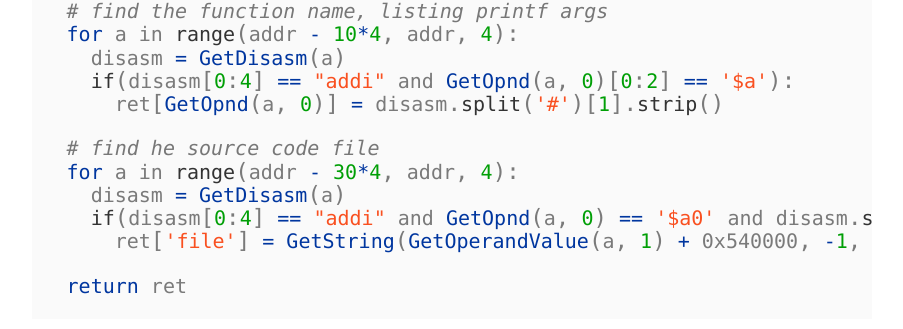
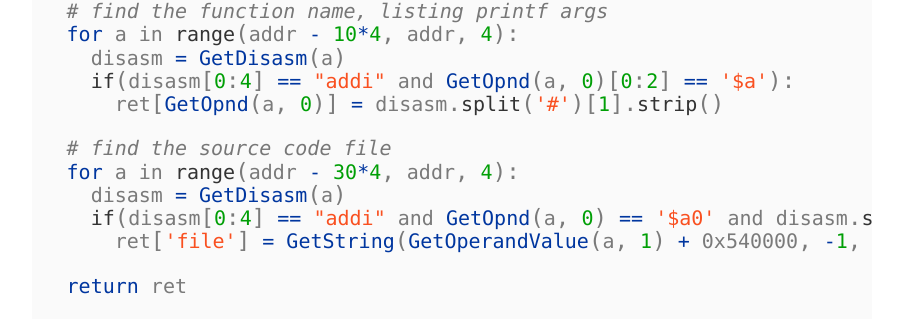
Before and after one commit to nologic/blog, a Jekyll site: the page built from _posts/2017-04-10-embedded-webserver.md, in a window 1280 px wide and 900 px high, scrolled down 5787 px. Shown: the part 124-453 px from the top of the window, without its empty margins (188-1091 px from the left). Built offline with Jekyll 4.4.1, drawn with Linux system fonts in a browser that asks for light colours; nearby versions of some CDN libraries.

```diff
--- a/_posts/2017-04-10-embedded-webserver.md
+++ b/_posts/2017-04-10-embedded-webserver.md
@@ -133,7 +133,7 @@ def findPrintfStrings(addr):
    if(disasm[0:4] == "addi" and GetOpnd(a, 0)[0:2] == '$a'):
      ret[GetOpnd(a, 0)] = disasm.split('#')[1].strip()
 
- # find he source code file
+ # find the source code file
  for a in range(addr - 30*4, addr, 4):
    disasm = GetDisasm(a)
    if(disasm[0:4] == "addi" and GetOpnd(a, 0) == '$a0' and disasm.split('#')[1][0:7] == ' "/home'):
```
